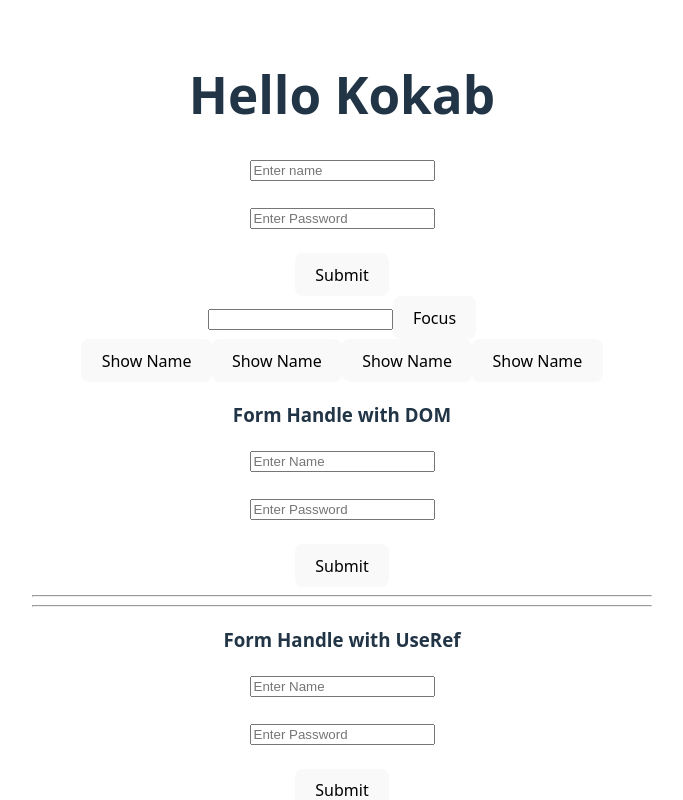
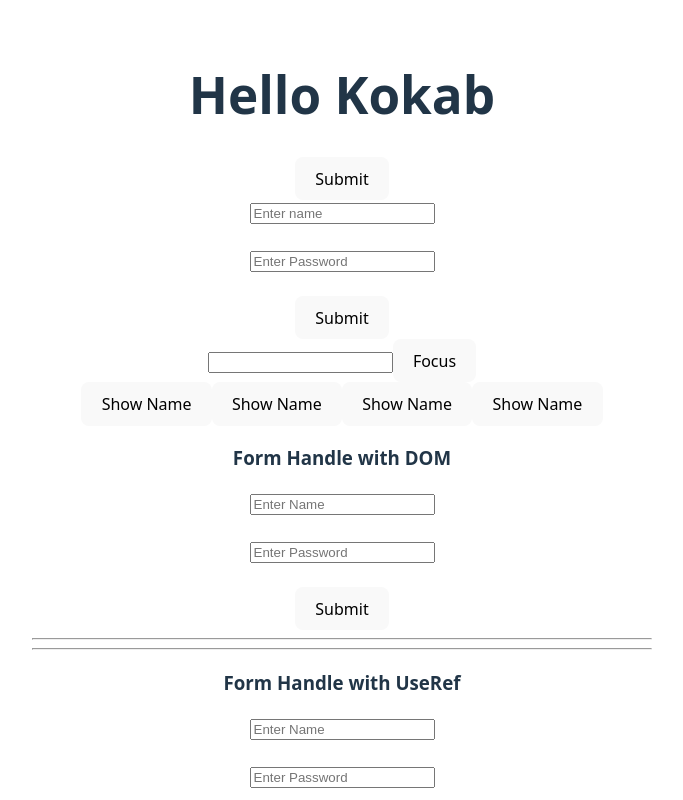
Before and after one commit to KokabNaveed/React, a React (Vite) app: page / in a window 1280 px wide. Shown: the top 800 px of the page, without its empty margins (298-981 px from the left). Built offline with nearby package versions, Linux system fonts and the light colour scheme.

Commit message:
Learn Use Transition

```diff
--- a/src/App.jsx
+++ b/src/App.jsx
@@ -16,6 +16,7 @@ import UnControlled from './UnControlled'
 import PassFunction from './PassFunctionAsParameter'
 import Ref from './ForwardRef'
 import HandleForm from './HandleForm'
+import Transition from './Transition'
 
 
 const fruit = (name) => {
@@ -174,6 +175,8 @@ function App() {
     <>
       <h1>Hello Kokab</h1>
 
+      <Transition/>
+
       <HandleForm/>
 
       <Ref ref={valueRef}/>
--- /dev/null
+++ b/src/Transition.jsx
@@ -0,0 +1,22 @@
+// USE transition is for elements without form
+// while useStateForm is for form
+
+import { useTransition } from "react"
+
+function Transition(){
+    const [pending,setTransition]=useTransition();
+
+    const handleTransition=()=>{
+        setTransition (async()=>{
+            await new Promise(ref=>setTimeout(ref,2000));
+        })
+    }
+
+    return(
+        <>
+        <button onClick={handleTransition} disabled={pending}>{pending? 'Submitting...': 'Submit'}</button>
+        </>
+    )
+}
+
+export default Transition;
```
